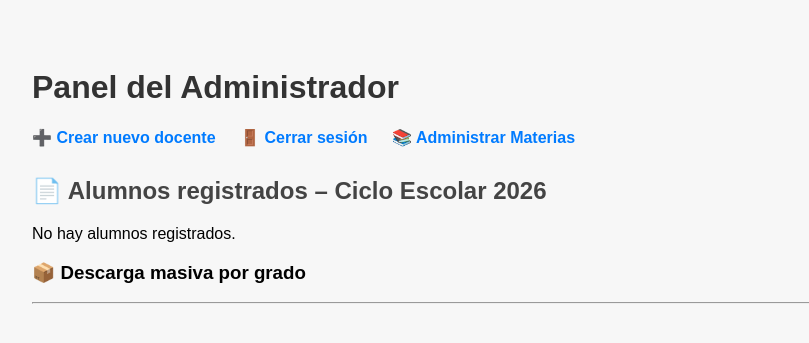
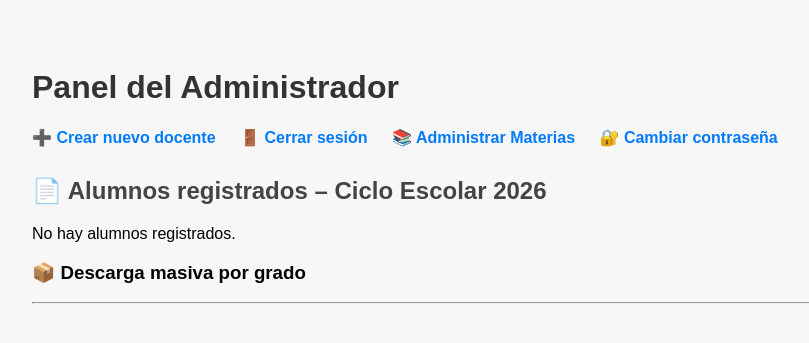
Before and after one commit to liceosantiny54-create/sistema-calificaciones, a Flask app: page /admin in a window 1280 px wide. Shown: the top 343 px of the page, without its empty margins (16-825 px from the left). Run offline with Flask 3, Linux system fonts and the light colour scheme; a user stored in the database is signed in; data that the repository does not hold is empty.

Commit message:
Update admin.html

```diff
--- a/templates/admin.html
+++ b/templates/admin.html
@@ -62,6 +62,8 @@
     <a href="{{ url_for('crear_docente') }}">➕ Crear nuevo docente</a>
     <a href="{{ url_for('logout') }}">🚪 Cerrar sesión</a>
     <a href="{{ url_for('admin_materias') }}">📚 Administrar Materias</a>
+    <a href="{{ url_for('cambiar_password_admin') }}">🔐 Cambiar contraseña</a>
+
 </div>
 
 <h2>📄 Alumnos registrados – Ciclo Escolar 2026</h2>
```
